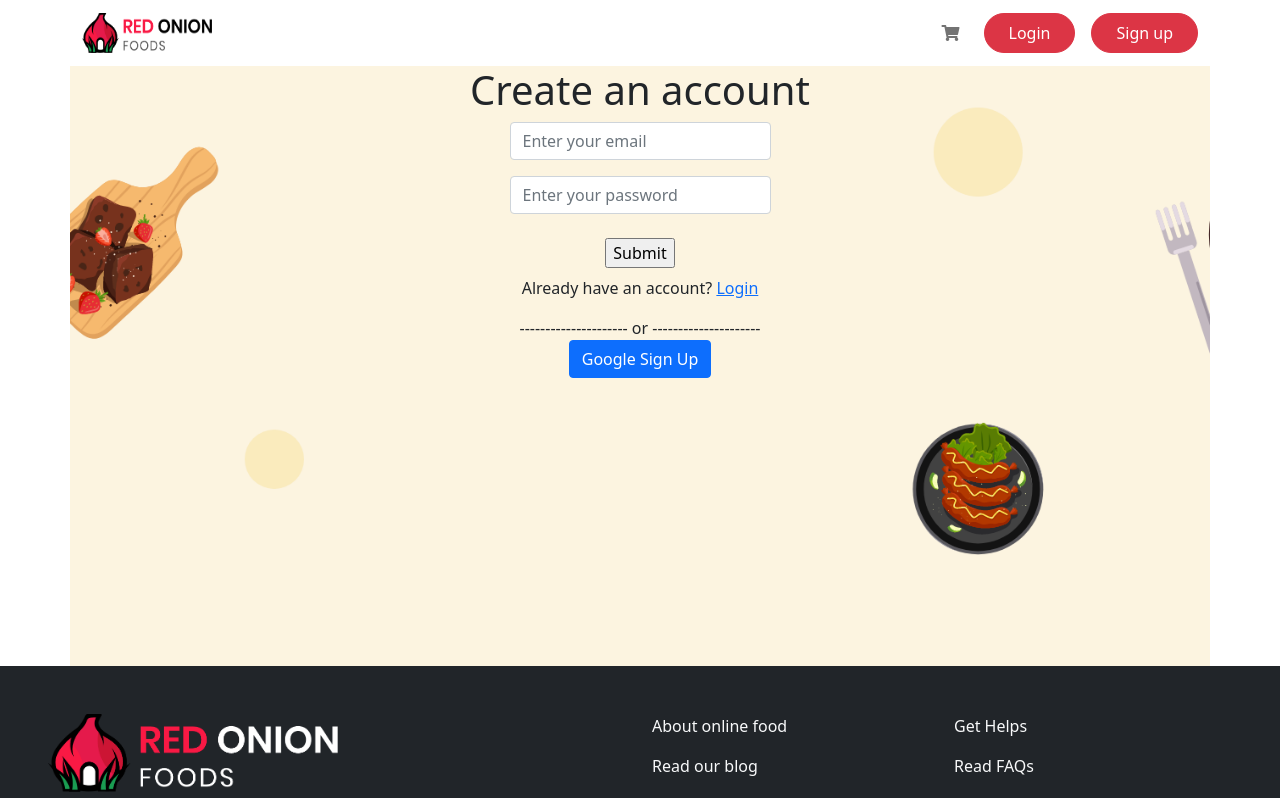
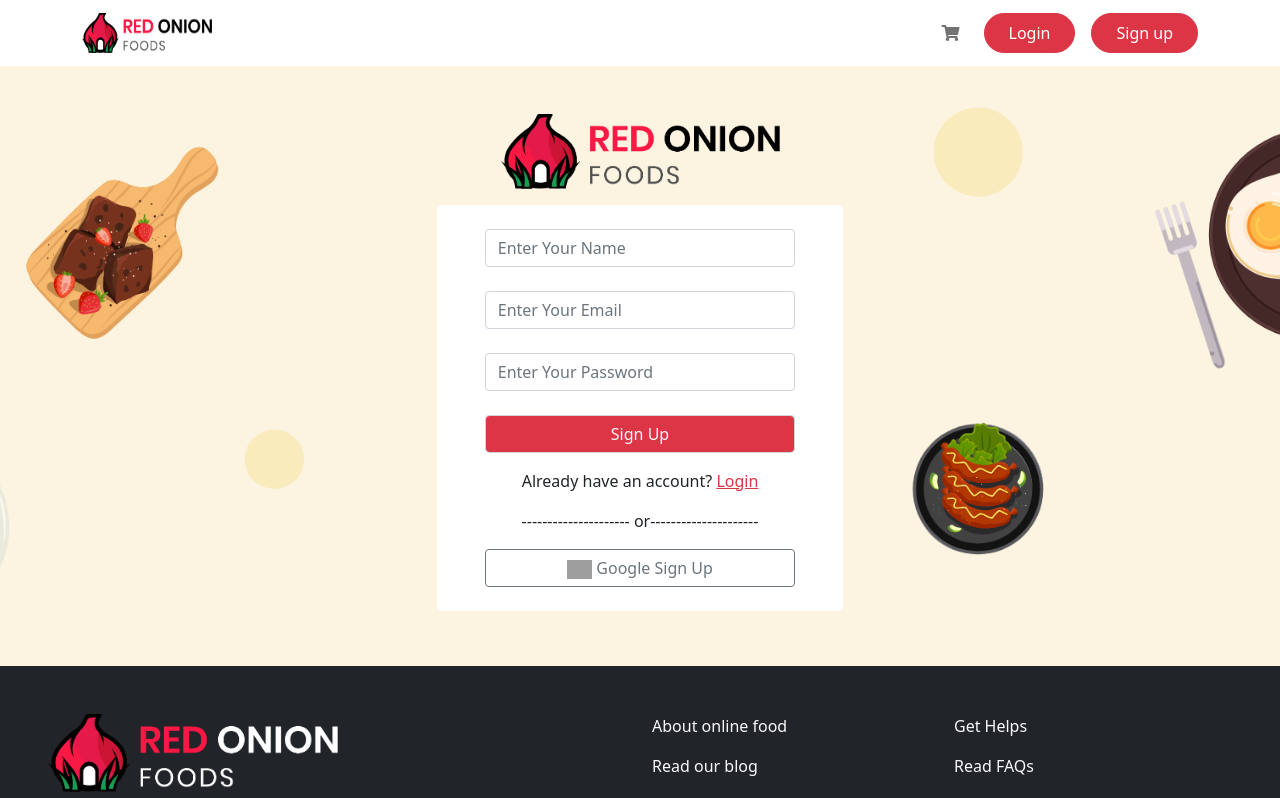
Before and after one commit to Tanmoy-Parvez/hot-onion-restuarant-21, a React (Create React App) app: page /register in a window 1280 px wide. Shown: the top 798 px of the page. Built offline with nearby package versions, Linux system fonts and the light colour scheme; no server answers; grey boxes are pictures that could not be loaded.

Commit message:
some changes add

```diff
--- a/src/components/Authentication/LogIn/LogIn.css
+++ b/src/components/Authentication/LogIn/LogIn.css
@@ -1,4 +1,4 @@
-.login-form{
+.form{
     background-image: url(../../../images/header-imgs/bannerbackground.png);
     height: 600px;
     background-position: center;
--- a/src/components/Authentication/LogIn/LogIn.js
+++ b/src/components/Authentication/LogIn/LogIn.js
@@ -19,7 +19,7 @@ const LogIn = () => {
 
     }
     return (
-        <div className="login-form text-center">
+        <div className="form text-center">
             <div className="container py-5">
                 <img src={logo} alt="" className="w-25" />
                 <div className="container w-75 mt-3">
--- a/src/components/Authentication/Register/Register.js
+++ b/src/components/Authentication/Register/Register.js
@@ -2,6 +2,7 @@ import React from 'react';
 import { Link } from 'react-router-dom';
 import useAuth from '../../../hooks/useAuth';
 import { useHistory, useLocation } from 'react-router-dom';
+import logo from '../../../images/header-imgs/logo2.png';
 
 const Register = () => {
     const { user, googleSignIn } = useAuth();
@@ -9,27 +10,37 @@ const Register = () => {
     const history = useHistory();
     const location = useLocation();
     const redirect_url = location.state?.from || '/home';
-    const handleSignIn = () => {
+
+    const handleSignUp = () => {
         googleSignIn()
             .then((result) => {
                 history.push(redirect_url);
             })
 
     }
+
     return (
-        <div className="login-form text-center container px-5">
-            <h1>Create an account</h1>
-            <form>
-                <input type="email" placeholder="Enter your email" className="form-control w-25 mx-auto" />
-                <input type="password" placeholder="Enter your password" className="form-control w-25 mx-auto my-3" />
-                <input type="submit" value="Submit" className="my-2" />
-            </form>
-            <p>Already have an account? <Link to="/login">Login</Link></p>
+        <div className="form text-center">
+            <div className="container py-5">
+                <img src={logo} alt="" className="w-25" />
+                <div className="container w-75 mt-3">
+                    <div className="bg-white w-50 mx-auto py-4 px-5 rounded-3">
+                        <form>
+                            <input type="text" placeholder="Enter Your Name" className="form-control  mx-auto mb-4" />
+                            <input type="email" placeholder="Enter Your Email" className="form-control  mx-auto" />
+                            <input type="password" placeholder="Enter Your Password" className="form-control mx-auto my-4" />
+                            <input type="submit" value="Sign Up" className="mb-3 form-control bg-danger text-light" />
+                        </form>
+                        <p>Already have an account? <Link to="/login" className="text-danger">Login</Link></p>
 
-            --------------------- or ---------------------
-            <br />
-            <button onClick={handleSignIn} className="btn btn-primary">Google Sign Up</button>
-        </div>
+                        --------------------- or---------------------
+
+                        <button onClick={handleSignUp} className="btn btn-outline-secondary mt-3 form-control">
+                            <img src="https://img.icons8.com/color/48/000000/google-logo.png" width="25px" /> Google Sign Up</button>
+                    </div>
+                </div>
+            </div >
+        </div >
     );
 };
 
```
